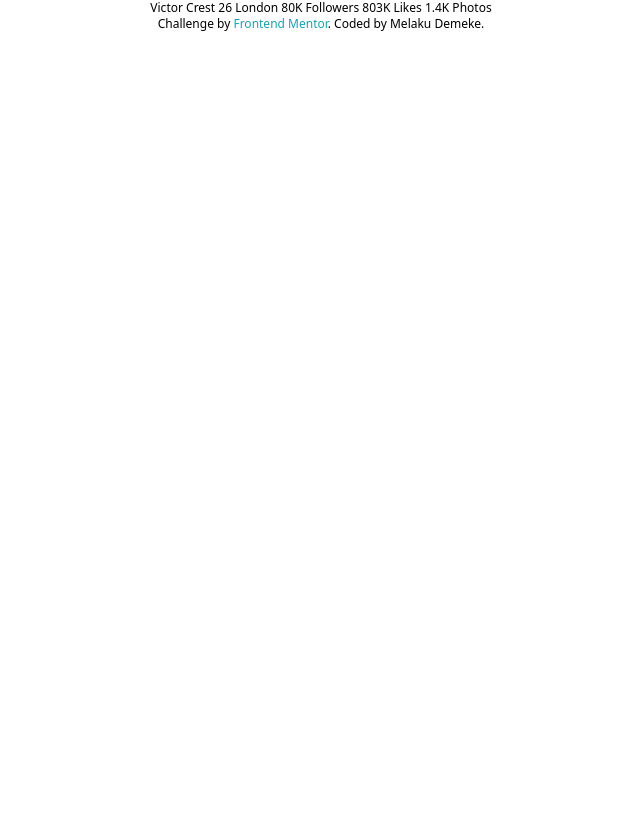
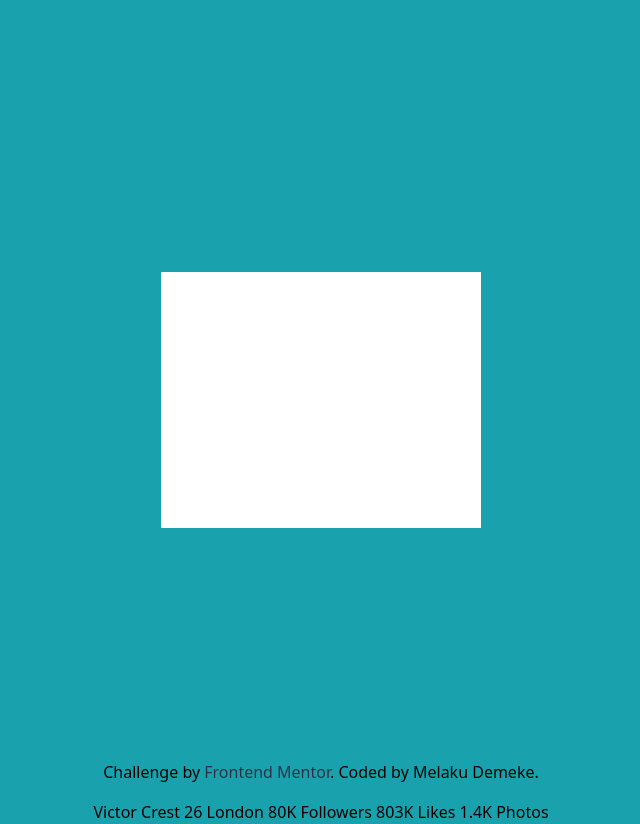
Before and after one commit to MelakuDemeke/frontendmentor, a plain HTML site: page profile-card-component/index.html in a window 1280 px wide. Shown: the whole page, without its empty margins (319-959 px from the left). Before the commit the page ends 800 px from the top, so only its background shows below. Drawn offline with nearby package versions, Linux system fonts and the light colour scheme.

Commit message:
start design

```diff
--- a/profile-card-component/index.html
+++ b/profile-card-component/index.html
@@ -23,13 +23,17 @@
     </script>
   </head>
 
-  <body class="text-xs text-center">
+  <body class="bg-darkcyan text-center">
+    <div class="flex items-center justify-center h-screen">
+      <div class=" w-1/4 h-64  bg-white">
+
+      </div>
+    </div>
     Victor Crest 26 London 80K Followers 803K Likes 1.4K Photos
-    <div class="">
+    <div class="fixed bottom-0 w-full p-4 ">
       Challenge by
-      <a class="text-darkcyan" href="https://www.frontendmentor.io?ref=challenge" target="_blank"
-        >Frontend Mentor</a
-      >. Coded by <a href="#">Melaku Demeke</a>.
+      <a class="text-darkblue" href="https://www.frontendmentor.io?ref=challenge" target="_blank"
+        >Frontend Mentor</a>. Coded by <a href="#">Melaku Demeke</a>.
     </div>
   </body>
 
```
